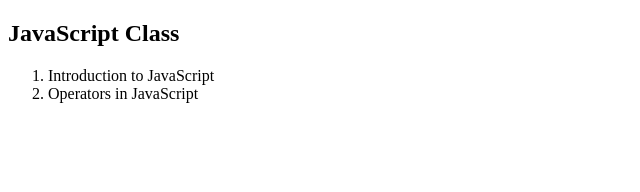
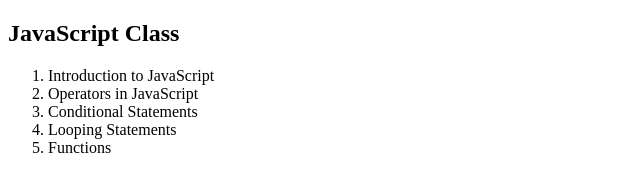
Before and after one commit to rehanp1/rehanp1.github.io, a plain HTML site: page javascript/index.html in a window 1280 px wide. Shown: the whole page, without its empty margins (0-640 px from the left). Drawn offline with Linux system fonts and the light colour scheme.

Commit message:
Update JS index

```diff
--- a/javascript/index.html
+++ b/javascript/index.html
@@ -10,6 +10,9 @@
     <ol>
       <li>Introduction to JavaScript</li>
       <li>Operators in JavaScript</li>
+      <li>Conditional Statements</li>
+      <li>Looping Statements</li>
+      <li>Functions</li>
     </ol>
   </body>
 </html>
```
